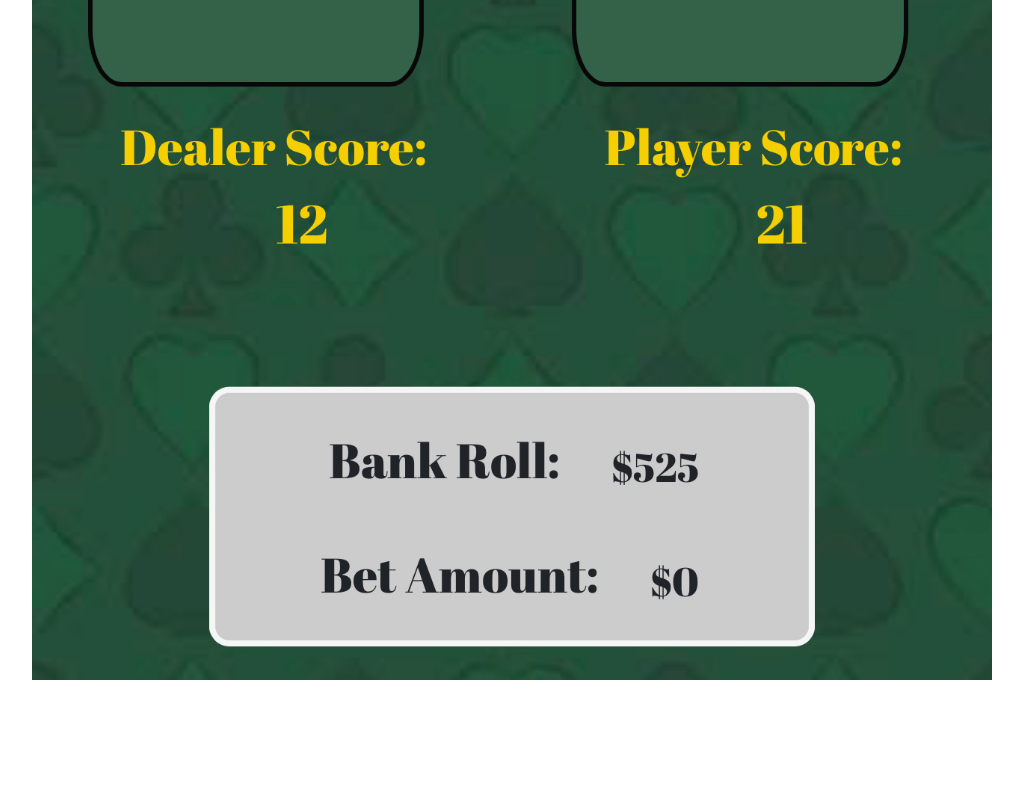
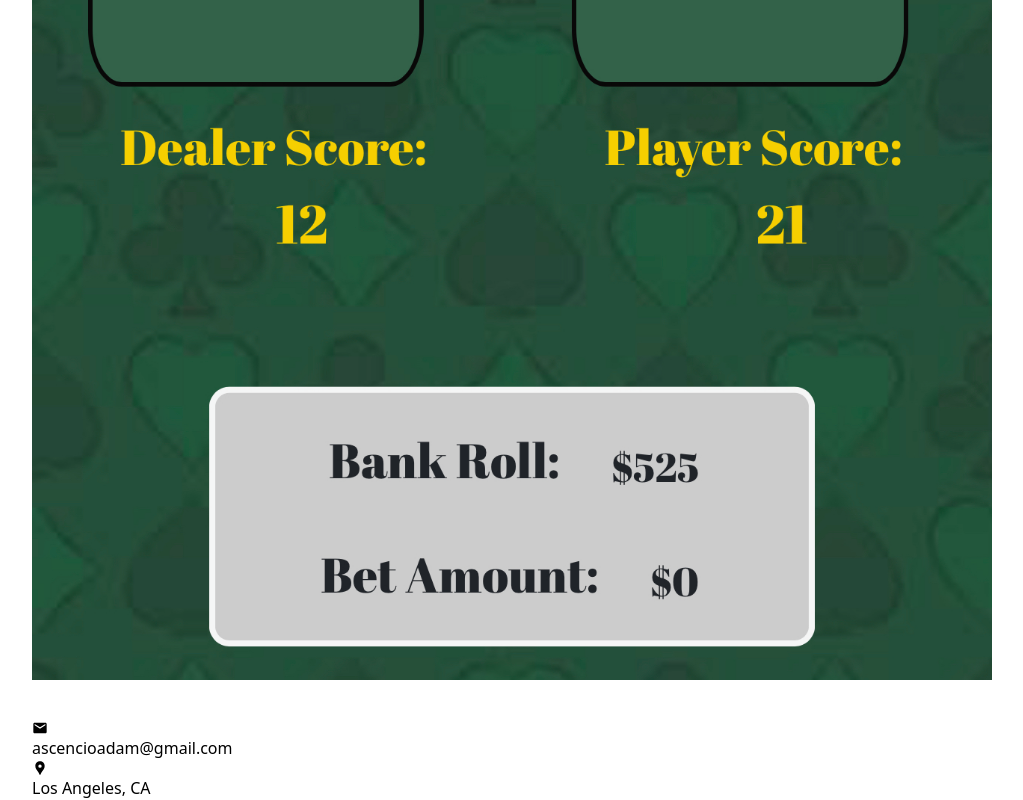
Before and after one commit to adamascencio/portfolio-nextJS, a Next.js app: page / in a window 1280 px wide. Shown: the part 8811-9611 px from the top of the page, without its empty margins (128-1151 px from the left). Before the commit the page ends 9531 px from the top, so only its background shows below. Built offline with nearby package versions, Linux system fonts and the light colour scheme.

Commit message:
add contact section to footer

```diff
--- /dev/null
+++ b/src/components/Contact.js
@@ -0,0 +1,17 @@
+import { contact } from '../config';
+import { MdMail, MdLocationPin } from 'react-icons/md';
+
+export default function Contact() {
+  return (
+    <footer>
+      <div>
+        <MdMail />
+        <p>{contact.email}</p>
+      </div>
+      <div>
+        <MdLocationPin />
+        <p>{contact.location}</p>
+      </div>
+    </footer>
+  );
+}
--- /dev/null
+++ b/src/components/Projects.js
@@ -0,0 +1,53 @@
+import Link from 'next/link';
+import Image from 'next/image';
+import { projects } from '../config';
+import project1 from '../../public/travel-buddy.jpeg';
+import project2 from '../../public/homecourt.png';
+import project3 from '../../public/powerlist.png';
+import project4 from '../../public/blackjack.png';
+
+export default function Projects() {
+  const projectImages = [project1, project2, project3, project4];
+  const projectSections = projects.map((project, idx) => (
+    <section key={idx} className='min-h-screen py-10'>
+      <div className='text-left grid auto-rows-auto gap-4'>
+        {idx === 0 && <h2 className='text-5xl py-2 text-teal-600 font-medium'>Projects</h2>}
+        <div className='flex justify-between'>
+          <h3 className='text-2xl mb-5'>{project.name}</h3>
+          <div className='text-right mt-auto'>
+            <ul>
+              <Link
+                href={project.href}
+                target="_blank"
+                rel="noreferrer noopener"
+              >
+                <li className='underline text-sm'>View Deployed App</li>
+              </Link>
+              <Link
+                href={project.github}
+                target="_blank"
+                rel="noreferrer noopener"
+              >
+                <li className='underline text-sm'>Source Code</li>
+              </Link>
+            </ul>
+          </div>
+        </div>
+        <div className='grid gap-5'>
+          <p>{project.description}</p>
+          <p>{project.tech.join(', ')}</p>
+        </div>
+        <div className='place-self-center'>
+          <Image
+            src={projectImages[idx]}
+            alt={`${project.name} screenshot`}
+            width={'100%'}
+            height={'100%'}
+          />
+        </div>
+      </div>
+    </section>
+  ));
+
+  return projectSections;
+}
--- a/src/config.js
+++ b/src/config.js
@@ -29,4 +29,8 @@ module.exports = {
       github: 'https://github.com/adamascencio/Blackjack'
     }
   ],
+  contact: {
+    email: 'ascencioadam@gmail.com',
+    location: 'Los Angeles, CA',
+  }
 }
--- a/src/pages/index.js
+++ b/src/pages/index.js
@@ -2,60 +2,15 @@ import Head from 'next/head';
 import Image from 'next/image';
 import Link from 'next/link';
 import cover from '../../public/cover.jpg';
-import project1 from '../../public/travel-buddy.jpeg';
-import project2 from '../../public/homecourt.png';
-import project3 from '../../public/powerlist.png';
-import project4 from '../../public/blackjack.png';
-import { projects } from '../../src/config';
+import Projects from '../components/Projects';
+import Contact from '../components/Contact';
 import { BsFillMoonStarsFill } from 'react-icons/bs';
 import { AiFillTwitterCircle, AiFillGithub, AiFillLinkedin } from 'react-icons/ai';
 import { FaHtml5, FaCss3Alt, FaJs, FaReact, FaNode } from 'react-icons/fa';
 import { SiMongodb, SiExpress, SiTailwindcss } from 'react-icons/si';
 import { TbBrandNextjs } from 'react-icons/tb';
-import { MdMail, MdPhone, MdLocationPin } from 'react-icons/md';
 
 export default function Home() {
-  const projectImages = [project1, project2, project3, project4];
-  const projectSections = projects.map((project, idx) => (
-    <section key={idx} className='min-h-screen py-10'>
-      <div className='text-left grid auto-rows-auto gap-4'>
-        {idx === 0 && <h2 className='text-5xl py-2 text-teal-600 font-medium'>Projects</h2>}
-        <div className='flex justify-between'>
-          <h3 className='text-2xl mb-5'>{project.name}</h3>
-          <div className='text-right mt-auto'>
-            <ul>
-              <Link
-                href={project.href}
-                target="_blank"
-                rel="noreferrer noopener"
-              >
-                <li className='underline text-sm'>View Deployed App</li>
-              </Link>
-              <Link
-                href={project.github}
-                target="_blank"
-                rel="noreferrer noopener"
-              >
-                <li className='underline text-sm'>Source Code</li>
-              </Link>
-            </ul>
-          </div>
-        </div>
-        <div className='grid gap-5'>
-          <p>{project.description}</p>
-          <p>{project.tech.join(', ')}</p>
-        </div>
-        <div className='place-self-center'>
-          <Image
-            src={projectImages[idx]}
-            alt={`${project.name} screenshot`}
-            width={'100%'}
-            height={'100%'}
-          />
-        </div>
-      </div>
-    </section>
-  ));
   return (
     <>
       <Head>
@@ -106,10 +61,8 @@ export default function Home() {
             <TbBrandNextjs className='text-5xl text-black' />
           </div>
         </section>
-        {projectSections}
-        <footer>
-          <div></div>
-        </footer>
+        <Projects />
+        <Contact />
       </main>
     </>
   )
```
